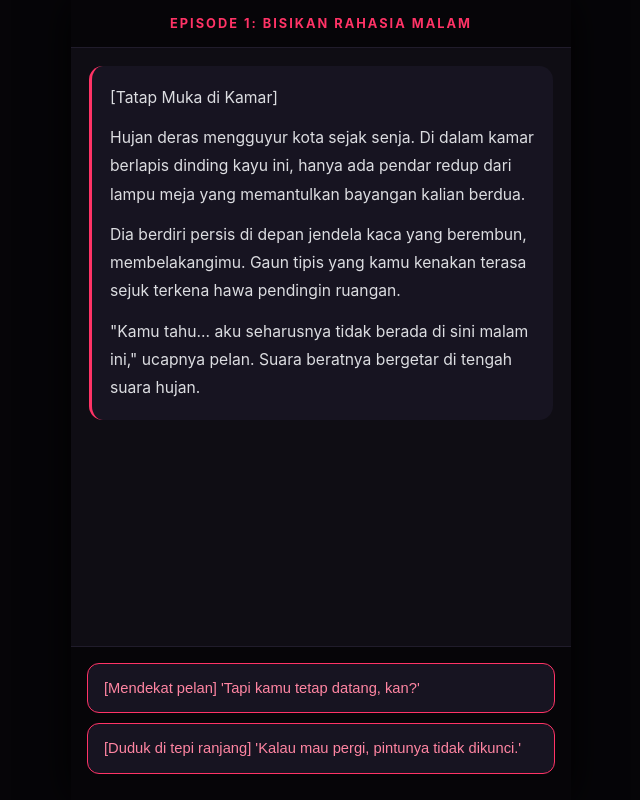
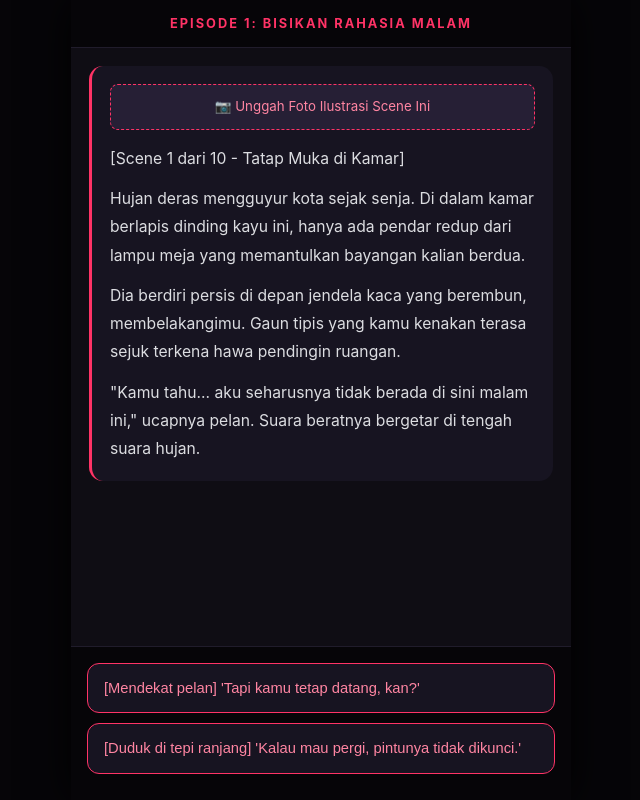
Before and after one commit to Cryptobrownis/game-text, a plain HTML site: page index.html in a window 1280 px wide. Shown: the whole page, without its empty margins (319-959 px from the left). Drawn offline with Linux system fonts and the light colour scheme.

Commit message:
Update title and enhance image upload feature

```diff
--- a/index.html
+++ b/index.html
@@ -3,7 +3,7 @@
 <head>
     <meta charset="UTF-8">
     <meta name="viewport" content="width=device-width, initial-scale=1.0, maximum-scale=1.0, user-scalable=no">
-    <title>Di Malam Itu - Episode 1</title>
+    <title>Satu Malam Tanpa Batas - Episode 1</title>
     <style>
         * { box-sizing: border-box; }
         body {
@@ -58,6 +58,31 @@
         }
         .story-narrative p:last-child {
             margin-bottom: 0;
+        }
+        .scene-img {
+            width: 100%;
+            max-height: 250px;
+            object-fit: cover;
+            border-radius: 10px;
+            margin-bottom: 15px;
+            border: 1px solid #ff3366;
+            display: block;
+        }
+        .upload-btn {
+            display: inline-block;
+            margin-bottom: 15px;
+            padding: 10px 14px;
+            background-color: #261f35;
+            color: #ff85a2;
+            border: 1px dashed #ff3366;
+            border-radius: 8px;
+            font-size: 0.85em;
+            text-align: center;
+            cursor: pointer;
+            width: 100%;
+        }
+        .upload-btn input[type="file"] {
+            display: none;
         }
         .reader-choice {
             margin-bottom: 20px;
@@ -122,10 +147,9 @@
 
 <script>
     const storyData = {
-        // SCENE 1
         scene1: {
             narrative: [
-                "[Tatap Muka di Kamar]",
+                "[Scene 1 dari 10 - Tatap Muka di Kamar]",
                 "Hujan deras mengguyur kota sejak senja. Di dalam kamar berlapis dinding kayu ini, hanya ada pendar redup dari lampu meja yang memantulkan bayangan kalian berdua.",
                 "Dia berdiri persis di depan jendela kaca yang berembun, membelakangimu. Gaun tipis yang kamu kenakan terasa sejuk terkena hawa pendingin ruangan.",
                 "\"Kamu tahu... aku seharusnya tidak berada di sini malam ini,\" ucapnya pelan. Suara beratnya bergetar di tengah suara hujan."
@@ -135,8 +159,6 @@
                 { text: "[Duduk di tepi ranjang] 'Kalau mau pergi, pintunya tidak dikunci.'", next: 'scene2_b' }
             ]
         },
-
-        // SCENE 2
         scene2_a: {
             narrative: [
                 "[Scene 2 dari 10 - Pangkas Jarak]",
@@ -159,8 +181,6 @@
                 { text: "[Genggam kerah bajunya] 'Buktikan ucapanmu.'", next: 'scene3' }
             ]
         },
-
-        // SCENE 3
         scene3: {
             narrative: [
                 "[Scene 3 dari 10 - Sentuhan Pertama]",
@@ -172,8 +192,6 @@
                 { text: "[Sandarkan wajah di telapak tangannya] 'Jangan berpikir. Cukup rasakan.'", next: 'scene4' }
             ]
         },
-
-        // SCENE 4
         scene4: {
             narrative: [
                 "[Scene 4 dari 10 - Tarik Ulur Emosi]",
@@ -185,21 +203,17 @@
                 { text: "[Bisikkan kata manja] 'Biarkan membakar sampai habis...'", next: 'scene5' }
             ]
         },
-
-        // SCENE 5
         scene5: {
             narrative: [
                 "[Scene 5 dari 10 - Mengunci Dunia Luar]",
                 "Tanpa melepas tatapannya, tangannya yang lain terulur ke belakang, mematikan sakelar lampu utama. Ruangan seketika tenggelam dalam temaram yang makin pekat.",
                 "Hanya ada suara deru hujan dan hembusan napas kalian yang saling memburu.",
-                "\"Mulai detik ini, dunia di luar tidak lagi ada. Hanya ada kamu dan aku,\" tegasknya rapat."
+                "\"Mulai detik ini, dunia di luar tidak lagi ada. Hanya ada kamu dan aku,\" tegasnya rapat."
             ],
             choices: [
                 { text: "[Rapatkan tubuhmu padanya] 'Genggam aku lebih erat.'", next: 'scene6' }
             ]
         },
-
-        // SCENE 6
         scene6: {
             narrative: [
                 "[Scene 6 dari 10 - Pengakuan Dalam Temaram]",
@@ -211,8 +225,6 @@
                 { text: "[Kecup rahangnya] 'Aku milikmu malam ini.'", next: 'scene7' }
             ]
         },
-
-        // SCENE 7
         scene7: {
             narrative: [
                 "[Scene 7 dari 10 - Ketegangan Puncak]",
@@ -224,8 +236,6 @@
                 { text: "[Meramkan mata dan pasrah]", next: 'scene8' }
             ]
         },
-
-        // SCENE 8
         scene8: {
             narrative: [
                 "[Scene 8 dari 10 - Hambatan Tak Terduga]",
@@ -237,8 +247,6 @@
                 { text: "[Buka mata dan tatap dia] 'Siapa itu?'", next: 'scene9' }
             ]
         },
-
-        // SCENE 9
         scene9: {
             narrative: [
                 "[Scene 9 dari 10 - Rahasia Terkuak]",
@@ -250,8 +258,6 @@
                 { text: "[Tarik tangannya] 'Jawab aku, siapa yang menelepon malam-malam begini?!'", next: 'scene10' }
             ]
         },
-
-        // SCENE 10 (CLIFFHANGER / END OF EPISODE 1)
         scene10: {
             narrative: [
                 "[Scene 10 dari 10 - AKHIR EPISODE 1]",
@@ -265,7 +271,6 @@
                 { text: "BERSAMBUNG KE EPISODE 2", next: 'end' }
             ]
         },
-
         end: {
             narrative: [
                 "Terima kasih telah membaca Episode 1!",
@@ -279,6 +284,23 @@
 
     const storyArea = document.getElementById('story-area');
     const choiceArea = document.getElementById('choice-area');
+
+    function handleImageUpload(event) {
+        const file = event.target.files[0];
+        if (file) {
+            const imageUrl = URL.createObjectURL(file);
+            const activeNarrative = storyArea.querySelector('.story-narrative:last-child');
+            if (activeNarrative) {
+                let imgTag = activeNarrative.querySelector('.scene-img');
+                if (!imgTag) {
+                    imgTag = document.createElement('img');
+                    imgTag.className = 'scene-img';
+                    activeNarrative.prepend(imgTag);
+                }
+                imgTag.src = imageUrl;
+            }
+        }
+    }
 
     function renderNode(nodeId, readerChoiceText = null) {
         const node = storyData[nodeId];
@@ -294,6 +316,12 @@
         setTimeout(() => {
             const narrativeDiv = document.createElement('div');
             narrativeDiv.className = 'story-narrative';
+
+            // Tombol Unggah Foto Galeri per Scene
+            const uploadLabel = document.createElement('label');
+            uploadLabel.className = 'upload-btn';
+            uploadLabel.innerHTML = '📷 Unggah Foto Ilustrasi Scene Ini <input type="file" accept="image/*" onchange="handleImageUpload(event)">';
+            narrativeDiv.appendChild(uploadLabel);
 
             node.narrative.forEach(paragraph => {
                 const p = document.createElement('p');
```
